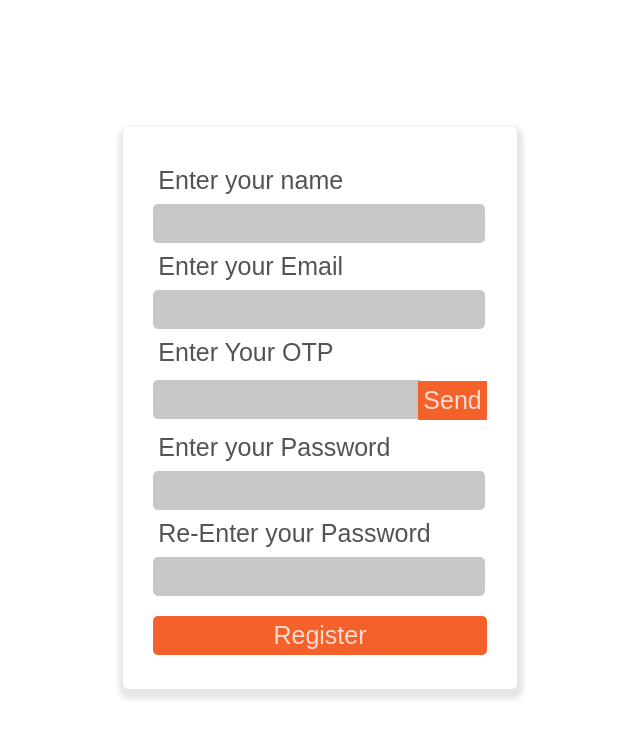
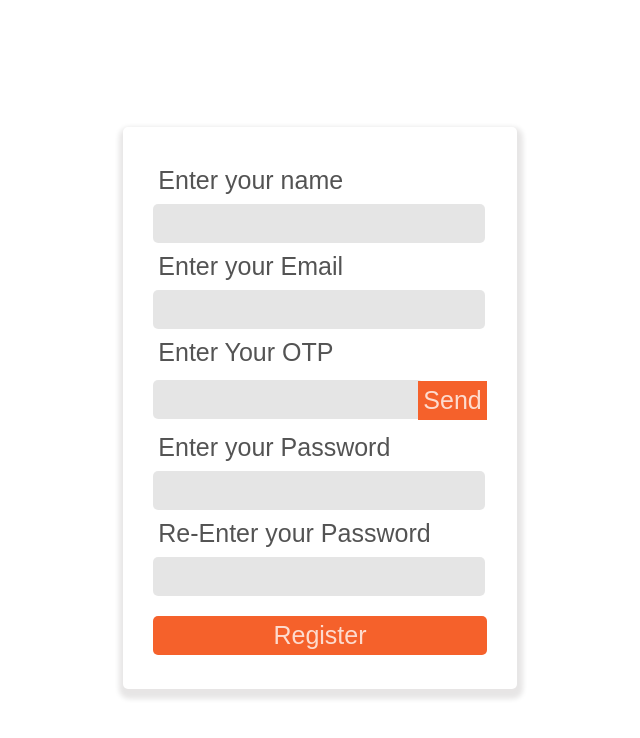
Before and after one commit to Aravind-0808/Login, a plain HTML site: page index.html in a window 1280 px wide. Shown: the whole page, without its empty margins (320-960 px from the left). Drawn offline with nearby package versions, Linux system fonts and the light colour scheme.

Commit message:
improve the ui

```diff
--- a/index.html
+++ b/index.html
@@ -33,7 +33,7 @@
         }
 
         input {
-            background-color: rgba(0, 0, 0, 0.219);
+            background-color: rgba(0, 0, 0, 0.1);
         }
 
         button {
```
